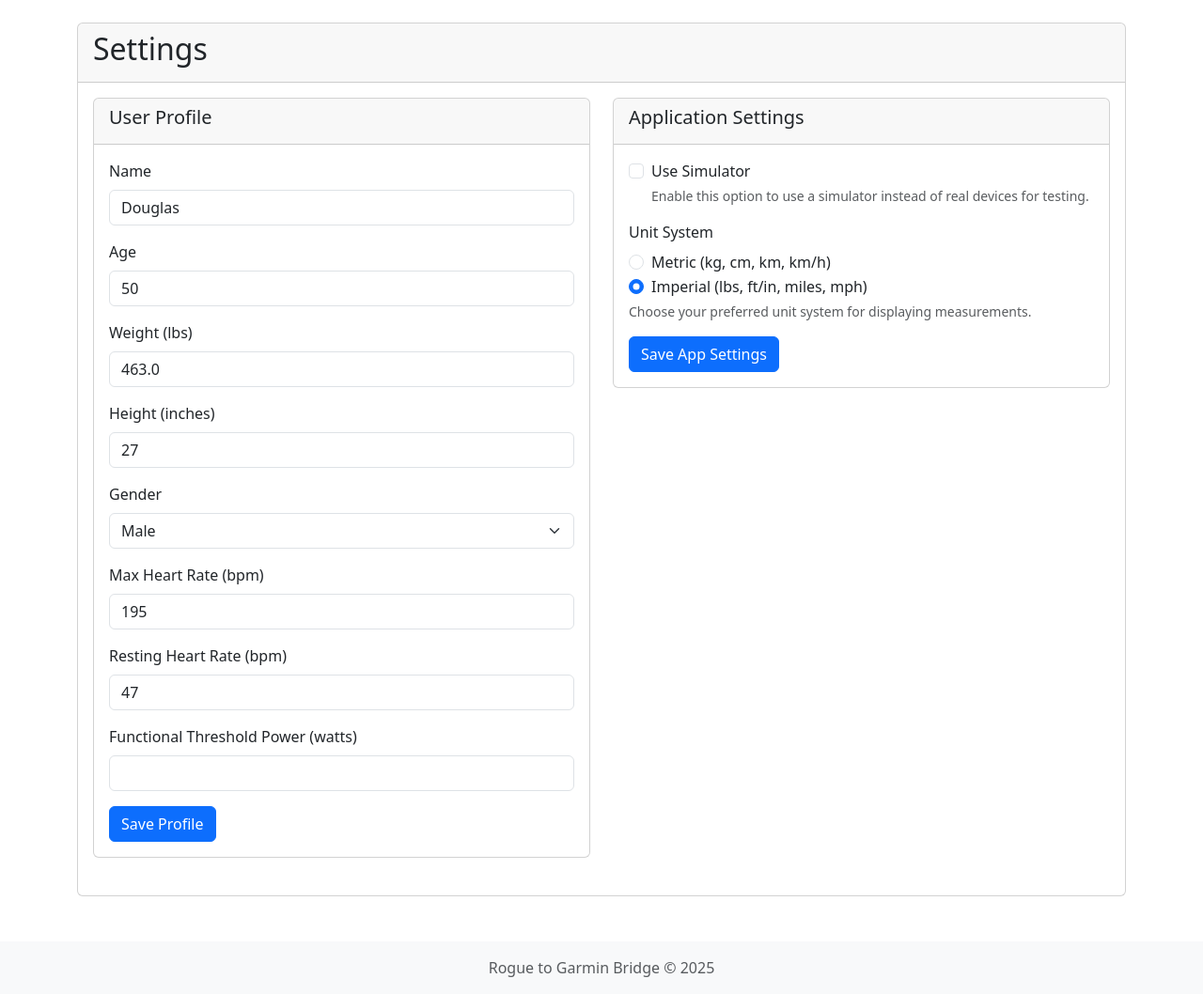
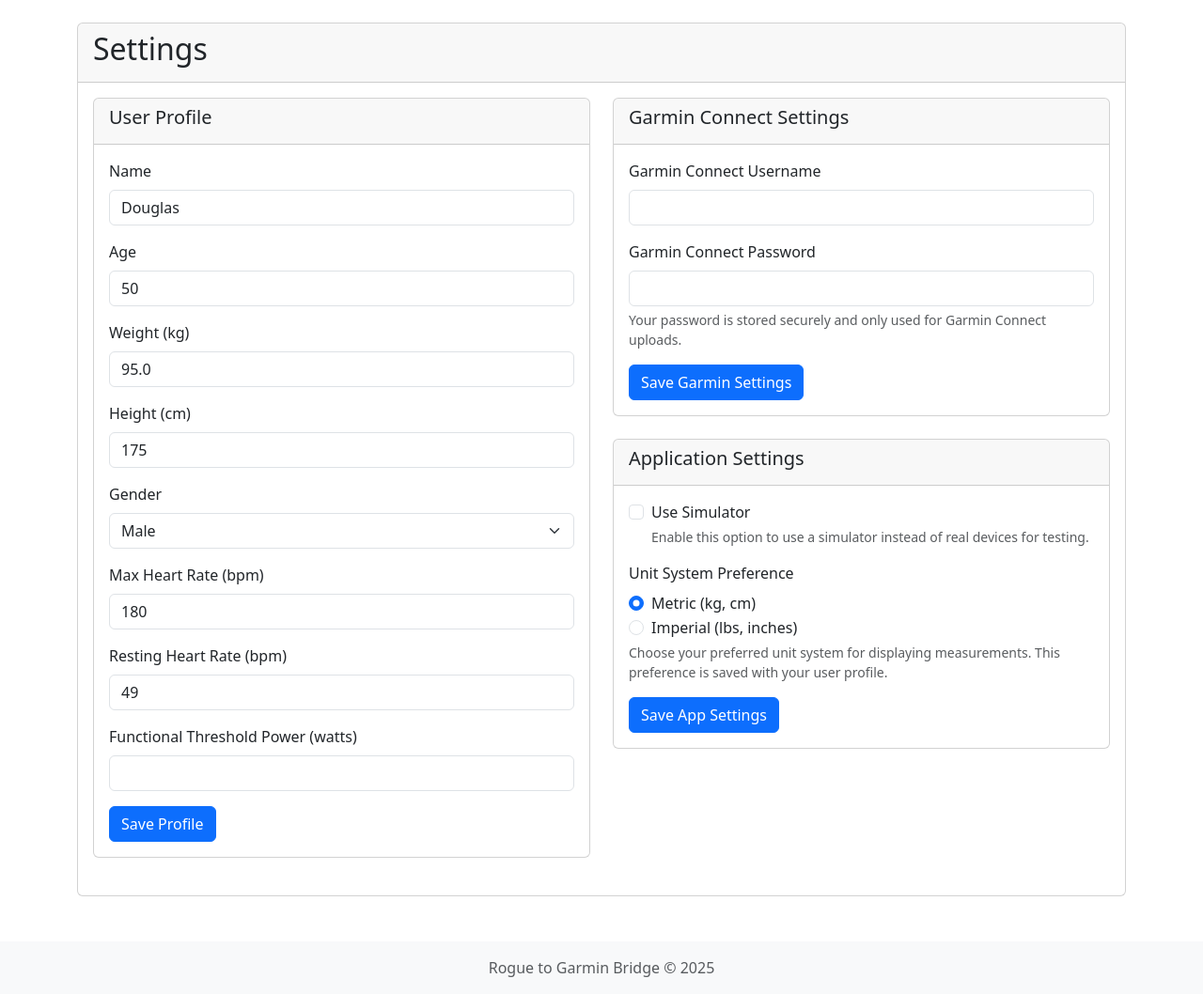
Before and after one commit to Douglas-Christian/rogue_garmin_bridge, a Flask app: page /settings in a window 1280 px wide. Shown: the part 56-1114 px from the top of the page at 94% size. Run offline with Flask 3, Linux system fonts and the light colour scheme.

Commit message:
Refactor Garmin Connect settings in the web interface; reintroduce form for username and password storage. Update unit system preference handling in user profile, ensuring proper conversions and display. Adjust user profile JSON to reflect updated weight, height, and heart rate values. Improve logging for FTMSDeviceManager initialization and workout retrievals.

```diff
--- a/src/web/templates/settings.html
+++ b/src/web/templates/settings.html
@@ -57,10 +57,28 @@
                 </div>
             </div>
 
-            <!-- Removed Garmin Connect Settings section due to 2FA requirements -->
-
             <div class="col-md-6">
                 <div class="card mb-4">
+                    <div class="card-header">
+                        <h5>Garmin Connect Settings</h5>
+                    </div>
+                    <div class="card-body">
+                        <form id="garmin-settings-form">
+                            <div class="mb-3">
+                                <label for="garmin_username" class="form-label">Garmin Connect Username</label>
+                                <input type="text" class="form-control" id="garmin_username" name="garmin_username">
+                            </div>
+                            <div class="mb-3">
+                                <label for="garmin_password" class="form-label">Garmin Connect Password</label>
+                                <input type="password" class="form-control" id="garmin_password" name="garmin_password">
+                                <div class="form-text">Your password is stored securely and only used for Garmin Connect uploads.</div>
+                            </div>
+                            <button type="submit" class="btn btn-primary">Save Garmin Settings</button>
+                        </form>
+                    </div>
+                </div>
+
+                <div class="card">
                     <div class="card-header">
                         <h5>Application Settings</h5>
                     </div>
@@ -73,20 +91,20 @@
                             </div>
 
                             <div class="mb-3">
-                                <label class="form-label">Unit System</label>
+                                <label class="form-label">Unit System Preference</label>
                                 <div class="form-check">
-                                    <input class="form-check-input" type="radio" name="unit_system" id="metric_units" value="metric" checked>
+                                    <input class="form-check-input" type="radio" name="unit_system_preference" id="metric_units" value="metric" checked>
                                     <label class="form-check-label" for="metric_units">
-                                        Metric (kg, cm, km, km/h)
+                                        Metric (kg, cm)
                                     </label>
                                 </div>
                                 <div class="form-check">
-                                    <input class="form-check-input" type="radio" name="unit_system" id="imperial_units" value="imperial">
+                                    <input class="form-check-input" type="radio" name="unit_system_preference" id="imperial_units" value="imperial">
                                     <label class="form-check-label" for="imperial_units">
-                                        Imperial (lbs, ft/in, miles, mph)
+                                        Imperial (lbs, inches)
                                     </label>
                                 </div>
-                                <div class="form-text">Choose your preferred unit system for displaying measurements.</div>
+                                <div class="form-text">Choose your preferred unit system for displaying measurements. This preference is saved with your user profile.</div>
                             </div>
 
                             <button type="submit" class="btn btn-primary">Save App Settings</button>
@@ -103,111 +121,72 @@
 <script>
     // DOM elements
     const userProfileForm = document.getElementById('user-profile-form');
+    const garminSettingsForm = document.getElementById('garmin-settings-form');
     const appSettingsForm = document.getElementById('app-settings-form');
 
     // Unit conversion utilities
     const unitConversions = {
-        // Weight conversions
         kgToLbs: (kg) => kg * 2.20462,
         lbsToKg: (lbs) => lbs / 2.20462,
-
-        // Height conversions
         cmToInches: (cm) => cm / 2.54,
         inchesToCm: (inches) => inches * 2.54,
-
-        // Distance conversions
-        kmToMiles: (km) => km * 0.621371,
-        milesToKm: (miles) => miles / 0.621371,
-
-        // Speed conversions
-        kphToMph: (kph) => kph * 0.621371,
-        mphToKph: (mph) => mph / 0.621371,
-
-        // Format height in feet/inches
-        cmToFeetInches: function(cm) {
-            const totalInches = this.cmToInches(cm);
-            const feet = Math.floor(totalInches / 12);
-            const inches = Math.round(totalInches % 12);
-            return { feet, inches };
-        },
-
-        // Convert feet/inches to cm
-        feetInchesToCm: function(feet, inches) {
-            const totalInches = (feet * 12) + inches;
-            return this.inchesToCm(totalInches);
-        }
+        // Other conversions (kmToMiles, etc.) can be added if needed elsewhere
     };
 
-    // Current unit system (default to metric)
-    let currentUnitSystem = 'metric';
+    let originalMetricWeight = null;
+    let originalMetricHeight = null;
+    let currentUnitSystem = 'metric'; // Default, will be updated from profile
 
     // Update form labels and values based on unit system
-    function updateUnitDisplay(unitSystem) {
-        currentUnitSystem = unitSystem;
+    function updateUnitDisplay(newUnitSystem) {
+        currentUnitSystem = newUnitSystem;
 
-        // Update weight field
         const weightLabel = document.querySelector('label[for="weight"]');
         const weightInput = document.getElementById('weight');
-
-        // Update height field
         const heightLabel = document.querySelector('label[for="height"]');
         const heightInput = document.getElementById('height');
 
-        console.log("UpdateUnitDisplay called with unit system:", unitSystem);
-        console.log("Current weight value before conversion:", weightInput.value);
-
-        if (unitSystem === 'imperial') {
-            // Convert to imperial if values exist
-            if (weightInput.value) {
-                let weightKg = parseFloat(weightInput.value);
-                let weightLbs = unitConversions.kgToLbs(weightKg);
-                console.log(`Converting weight from kg to lbs: ${weightKg} kg → ${weightLbs} lbs`);
-                weightInput.value = weightLbs.toFixed(1);
-            }
+        if (originalMetricWeight !== null && !isNaN(originalMetricWeight)) {
+            if (newUnitSystem === 'imperial') {
+                weightInput.value = unitConversions.kgToLbs(originalMetricWeight).toFixed(1);
                 weightLabel.textContent = 'Weight (lbs)';
                 weightInput.step = '0.1';
                 weightInput.min = '1';
-            weightInput.max = '660';  // ~300kg in lbs
-
-            // For imperial, we'll keep the single input but change the label
-            if (heightInput.value) {
-                let heightCm = parseFloat(heightInput.value);
-                let heightInches = unitConversions.cmToInches(heightCm);
-                console.log(`Converting height from cm to inches: ${heightCm} cm → ${heightInches} inches`);
-                heightInput.value = heightInches.toFixed(0);
-            }
-            heightLabel.textContent = 'Height (inches)';
-            heightInput.min = '1';
-            heightInput.max = '120';  // 10 feet in inches
-        } else {
-            // Convert to metric if values exist
-            if (weightInput.value) {
-                let weightLbs = parseFloat(weightInput.value);
-                let weightKg = unitConversions.lbsToKg(weightLbs);
-                console.log(`Converting weight from lbs to kg: ${weightLbs} lbs → ${weightKg} kg`);
-                weightInput.value = weightKg.toFixed(1);
-            }
+                weightInput.max = '660';
+            } else { // Metric
+                weightInput.value = originalMetricWeight.toFixed(1);
                 weightLabel.textContent = 'Weight (kg)';
                 weightInput.step = '0.1';
                 weightInput.min = '1';
                 weightInput.max = '300';
+            }
+        } else {
+             // If no original metric weight, clear or set to default label based on system
+            weightInput.value = '';
+            weightLabel.textContent = newUnitSystem === 'imperial' ? 'Weight (lbs)' : 'Weight (kg)';
+        }
 
-            if (heightInput.value) {
-                let heightInches = parseFloat(heightInput.value);
-                let heightCm = unitConversions.inchesToCm(heightInches);
-                console.log(`Converting height from inches to cm: ${heightInches} inches → ${heightCm} cm`);
-                heightInput.value = heightCm.toFixed(0);
-            }
+        if (originalMetricHeight !== null && !isNaN(originalMetricHeight)) {
+            if (newUnitSystem === 'imperial') {
+                heightInput.value = unitConversions.cmToInches(originalMetricHeight).toFixed(0);
+                heightLabel.textContent = 'Height (inches)';
+                heightInput.min = '1';
+                heightInput.max = '120';
+            } else { // Metric
+                heightInput.value = originalMetricHeight.toFixed(0);
                 heightLabel.textContent = 'Height (cm)';
                 heightInput.min = '1';
                 heightInput.max = '300';
             }
-
-        console.log("Weight value after conversion:", weightInput.value);
+        } else {
+            // If no original metric height, clear or set to default label based on system
+            heightInput.value = '';
+            heightLabel.textContent = newUnitSystem === 'imperial' ? 'Height (inches)' : 'Height (cm)';
+        }
     }
 
-    // Handle unit system change
-    document.querySelectorAll('input[name="unit_system"]').forEach(radio => {
+    // Handle unit system preference change
+    document.querySelectorAll('input[name="unit_system_preference"]').forEach(radio => {
         radio.addEventListener('change', function() {
             updateUnitDisplay(this.value);
         });
@@ -219,61 +198,70 @@
             .then(response => response.json())
             .then(data => {
                 if (data.success && data.profile) {
-                    // Populate form fields
                     const profile = data.profile;
-                    console.log("Loading user profile:", profile); // Debug logging
 
                     if (profile.name) document.getElementById('name').value = profile.name;
                     if (profile.age) document.getElementById('age').value = profile.age;
 
-                    // Store metric values initially - no conversion at this point
-                    if (profile.weight) {
-                        console.log("Setting initial weight value:", profile.weight); // Debug logging
-                        document.getElementById('weight').value = profile.weight;
+                    if (profile.weight !== undefined && profile.weight !== null) {
+                        originalMetricWeight = parseFloat(profile.weight);
+                    } else {
+                        originalMetricWeight = null;
                     }
-                    if (profile.height) document.getElementById('height').value = profile.height;
+                    // Display initially in metric, updateUnitDisplay will convert if needed
+                    document.getElementById('weight').value = originalMetricWeight !== null ? originalMetricWeight.toFixed(1) : '';
+
+                    if (profile.height !== undefined && profile.height !== null) {
+                        originalMetricHeight = parseFloat(profile.height);
+                    } else {
+                        originalMetricHeight = null;
+                    }
+                    document.getElementById('height').value = originalMetricHeight !== null ? originalMetricHeight.toFixed(0) : '';
 
                     if (profile.gender) document.getElementById('gender').value = profile.gender;
                     if (profile.max_heart_rate) document.getElementById('max_heart_rate').value = profile.max_heart_rate;
                     if (profile.resting_heart_rate) document.getElementById('resting_heart_rate').value = profile.resting_heart_rate;
                     if (profile.ftp) document.getElementById('ftp').value = profile.ftp;
+                    if (profile.garmin_username) document.getElementById('garmin_username').value = profile.garmin_username;
+                    // Do NOT load garmin_password for security reasons.
 
-                    // Apply unit preference if it's been set previously
+                    let preferredUnitSystem = 'metric'; // Default
                     if (profile.unit_preference) {
-                        console.log("Setting unit preference:", profile.unit_preference); // Debug logging
-                        const unitRadio = document.getElementById(`${profile.unit_preference}_units`);
+                        preferredUnitSystem = profile.unit_preference;
+                    }
+                    currentUnitSystem = preferredUnitSystem;
+                    const unitRadio = document.getElementById(`${preferredUnitSystem}_units`);
                     if (unitRadio) {
                         unitRadio.checked = true;
-                            // Now apply the conversion once we know the units
-                            updateUnitDisplay(profile.unit_preference);
                     }
-                    }
+                    updateUnitDisplay(preferredUnitSystem); // This will convert and display based on preference
+
+                } else if (data.success && !data.profile) {
+                    // No profile exists, set defaults
+                    originalMetricWeight = null;
+                    originalMetricHeight = null;
+                    document.getElementById('weight').value = '';
+                    document.getElementById('height').value = '';
+                    document.getElementById('metric_units').checked = true;
+                    currentUnitSystem = 'metric';
+                    updateUnitDisplay('metric'); // Ensure labels are metric
                 }
             })
             .catch(error => console.error('Error loading user profile:', error));
     }
 
-    // Load app settings
+    // Load app settings (now only for non-unit related settings like use_simulator)
     function loadAppSettings() {
         fetch('/api/settings')
             .then(response => response.json())
             .then(data => {
                 if (data.success && data.settings) {
-                    // Populate form fields
                     const settings = data.settings;
-
                     if (settings.use_simulator !== undefined) {
                         document.getElementById('use_simulator').checked = settings.use_simulator;
                     }
-
-                    // Set unit system
-                    if (settings.unit_system) {
-                        const unitRadio = document.getElementById(`${settings.unit_system}_units`);
-                        if (unitRadio) {
-                            unitRadio.checked = true;
-                            updateUnitDisplay(settings.unit_system);
-                        }
-                    }
+                    // The unit_system from settings.json is no longer used to drive display conversions here.
+                    // User profile's unit_preference is the master for display.
                 }
             })
             .catch(error => console.error('Error loading app settings:', error));
@@ -282,40 +270,38 @@
     // Save user profile
     userProfileForm.addEventListener('submit', function(event) {
         event.preventDefault();
-
-        // Get form data
         const formData = new FormData(userProfileForm);
         const profile = {};
 
         for (const [key, value] of formData.entries()) {
-            if (value) {
-                // Convert numeric values
+            const trimmedValue = typeof value === 'string' ? value.trim() : value;
+            if (trimmedValue !== '' && trimmedValue !== null) {
                 if (['age', 'max_heart_rate', 'resting_heart_rate', 'ftp'].includes(key)) {
-                    profile[key] = parseInt(value);
+                    profile[key] = parseInt(trimmedValue);
                 } else if (key === 'weight') {
-                    // Convert weight to kg if in imperial units
-                    let weightValue = parseFloat(value);
+                    let weightValue = parseFloat(trimmedValue);
+                    if (!isNaN(weightValue)) {
                          if (currentUnitSystem === 'imperial') {
                             weightValue = unitConversions.lbsToKg(weightValue);
                         }
-                    profile[key] = weightValue;
+                        profile[key] = parseFloat(weightValue.toFixed(1));
+                    }
                 } else if (key === 'height') {
-                    // Convert height to cm if in imperial units
-                    let heightValue = parseInt(value);
+                    let heightValue = parseInt(trimmedValue);
+                     if (!isNaN(heightValue)) {
                         if (currentUnitSystem === 'imperial') {
                             heightValue = unitConversions.inchesToCm(heightValue);
                         }
-                    profile[key] = heightValue;
+                        profile[key] = Math.round(heightValue);
+                    }
                 } else {
-                    profile[key] = value;
+                    profile[key] = trimmedValue;
                 }
             }
         }
 
-        // Add unit system preference to user profile
-        profile.unit_preference = currentUnitSystem;
+        profile.unit_preference = currentUnitSystem; // Save the currently selected unit system preference
 
-        // Save profile
         fetch('/api/user_profile', {
             method: 'POST',
             headers: {
@@ -327,6 +313,7 @@
         .then(data => {
             if (data.success) {
                 alert('User profile saved successfully');
+                loadUserProfile(); // Reload to confirm and store original values again
             } else {
                 alert(`Error saving user profile: ${data.error || 'Unknown error'}`);
             }
@@ -337,23 +324,65 @@
         });
     });
 
+    // Save Garmin settings
+    garminSettingsForm.addEventListener('submit', function(event) {
+        event.preventDefault();
+        const formData = new FormData(garminSettingsForm);
+        const garminSettings = {};
+        // Only include fields if they have a value
+        if (formData.get('garmin_username').trim()) {
+            garminSettings.garmin_username = formData.get('garmin_username').trim();
+        }
+        if (formData.get('garmin_password')) { // Password can be saved even if it appears empty to clear it
+            garminSettings.garmin_password = formData.get('garmin_password');
+        }
+
+        // Garmin settings are typically saved as part of the user profile or a separate garmin_settings.json
+        // Assuming they are part of user_profile.json for this example, based on loadUserProfile logic
+        fetch('/api/user_profile') // Fetch current profile to merge
+            .then(response => response.json())
+            .then(profileData => {
+                let profileToSave = (profileData && profileData.success && profileData.profile) ? profileData.profile : {};
+                Object.assign(profileToSave, garminSettings); // Merge Garmin settings
+
+                fetch('/api/user_profile', {
+                    method: 'POST',
+                    headers: {
+                        'Content-Type': 'application/json'
+                    },
+                    body: JSON.stringify(profileToSave)
+                })
+                .then(response => response.json())
+                .then(data => {
+                    if (data.success) {
+                        alert('Garmin settings saved successfully');
+                    } else {
+                        alert(`Error saving Garmin settings: ${data.error || 'Unknown error'}`);
+                    }
+                })
+                .catch(error => {
+                    alert(`Error saving Garmin settings: ${error.message}`);
+                    console.error('Error saving Garmin settings:', error);
+                });
+            });
+    });
+
     // Save app settings
     appSettingsForm.addEventListener('submit', function(event) {
         event.preventDefault();
+        const formData = new FormData(appSettingsForm);
+        const settingsToSave = {};
+        settingsToSave.use_simulator = formData.has('use_simulator');
+        // The unit_system_preference radio buttons are for user profile, not app settings file.
+        // So, we don't save unit_system to settings.json from here anymore to avoid confusion.
+        // If it was intended to be an app-level default, that logic would be different.
 
-        // Get form data
-        const settings = {
-            use_simulator: document.getElementById('use_simulator').checked,
-            unit_system: document.querySelector('input[name="unit_system"]:checked').value
-        };
-
-        // Save settings
         fetch('/api/settings', {
             method: 'POST',
             headers: {
                 'Content-Type': 'application/json'
             },
-            body: JSON.stringify(settings)
+            body: JSON.stringify(settingsToSave)
         })
         .then(response => response.json())
         .then(data => {
@@ -369,10 +398,9 @@
         });
     });
 
-    // Load settings on page load
-    document.addEventListener('DOMContentLoaded', function() {
+    // Initial load
     loadUserProfile();
     loadAppSettings();
-    });
+
 </script>
 {% endblock %}
--- a/user_profile.json
+++ b/user_profile.json
@@ -1 +1 @@
-{"name": "Douglas", "age": 50, "weight": 95.25451098148434, "height": 175.26, "gender": "male", "max_heart_rate": 195, "resting_heart_rate": 47, "unit_preference": "imperial"}
+{"name": "Douglas", "age": 50, "weight": 95, "height": 175, "gender": "male", "max_heart_rate": 180, "resting_heart_rate": 49, "unit_preference": "metric"}
```
Also changed, not shown: 3 other files. Lines whose indentation alone changed are shown as unchanged.
